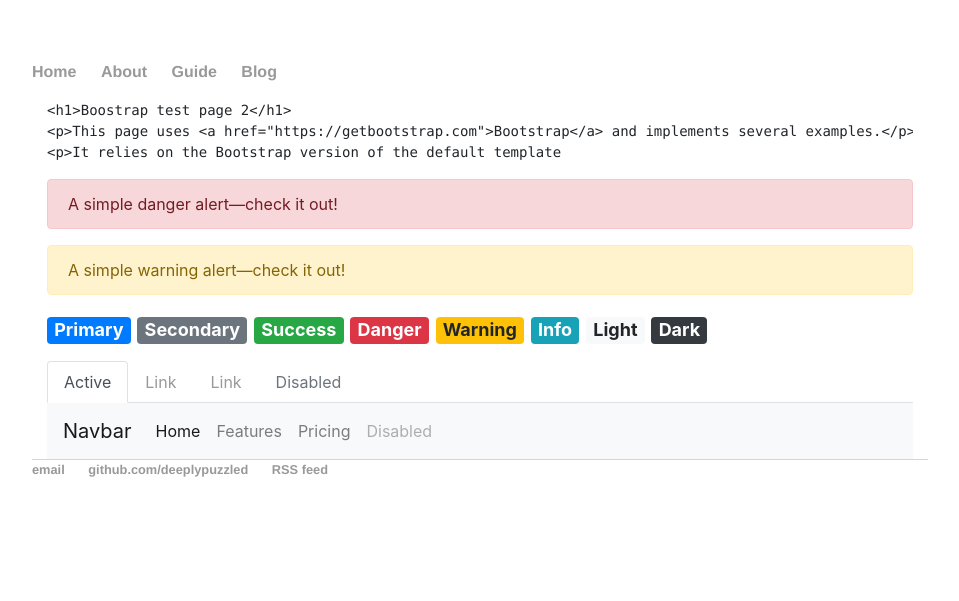
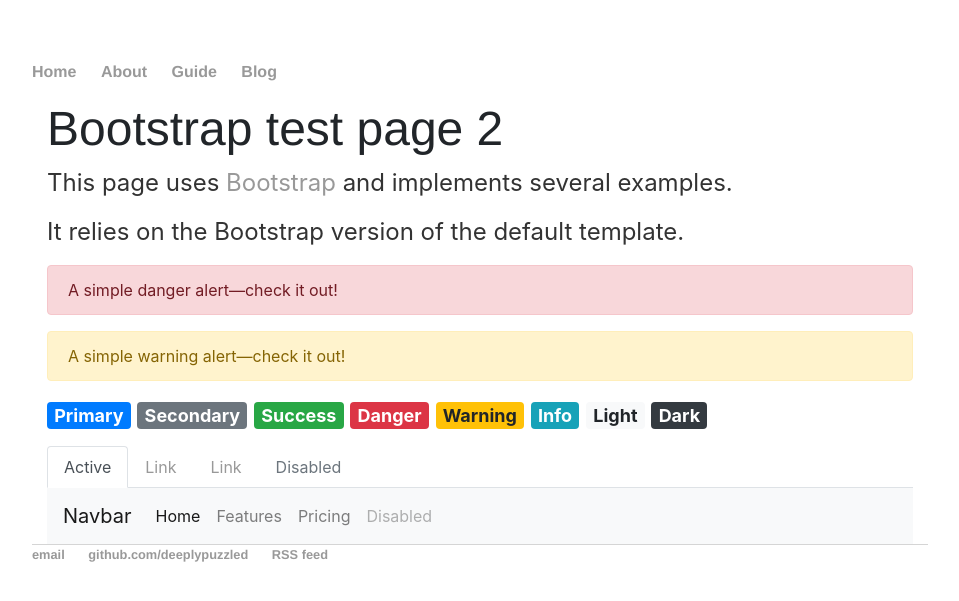
Before and after one commit to deeplypuzzled/deeplypuzzled.github.io, a Jekyll site: the page built from bootstrap_test2.md, in a window 1280 px wide. Shown: the top 601 px of the page, without its empty margins (160-1119 px from the left). Built offline with Jekyll 4.4.1, drawn with Linux system fonts in a browser that asks for light colours.

Commit message:
Update bootstrap_test2.md

```diff
--- a/bootstrap_test2.md
+++ b/bootstrap_test2.md
@@ -2,9 +2,11 @@
 layout: bootstrap
 title: Bootstrap test 2
 ---
-    <h1>Boostrap test page 2</h1>
-    <p>This page uses <a href="https://getbootstrap.com">Bootstrap</a> and implements several examples.</p>
-    <p>It relies on the Bootstrap version of the default template
+# Bootstrap test page 2
+
+This page uses <a href="https://getbootstrap.com">Bootstrap</a> and implements several examples.
+
+It relies on the Bootstrap version of the default template.
 
 <div class="alert alert-danger" role="alert">
   A simple danger alert—check it out!
@@ -12,6 +14,7 @@
 <div class="alert alert-warning" role="alert">
   A simple warning alert—check it out!
 </div>
+
 
 <span class="badge badge-primary">Primary</span>
 <span class="badge badge-secondary">Secondary</span>
@@ -21,6 +24,7 @@
 <span class="badge badge-info">Info</span>
 <span class="badge badge-light">Light</span>
 <span class="badge badge-dark">Dark</span>
+
 
 <ul class="nav nav-tabs">
   <li class="nav-item">
@@ -37,6 +41,7 @@
   </li>
 </ul>
 
+
 <nav class="navbar navbar-expand-lg navbar-light bg-light">
   <a class="navbar-brand" href="#">Navbar</a>
   <button class="navbar-toggler" type="button" data-toggle="collapse" data-target="#navbarNavAltMarkup" aria-controls="navbarNavAltMarkup" aria-expanded="false" aria-label="Toggle navigation">
```
